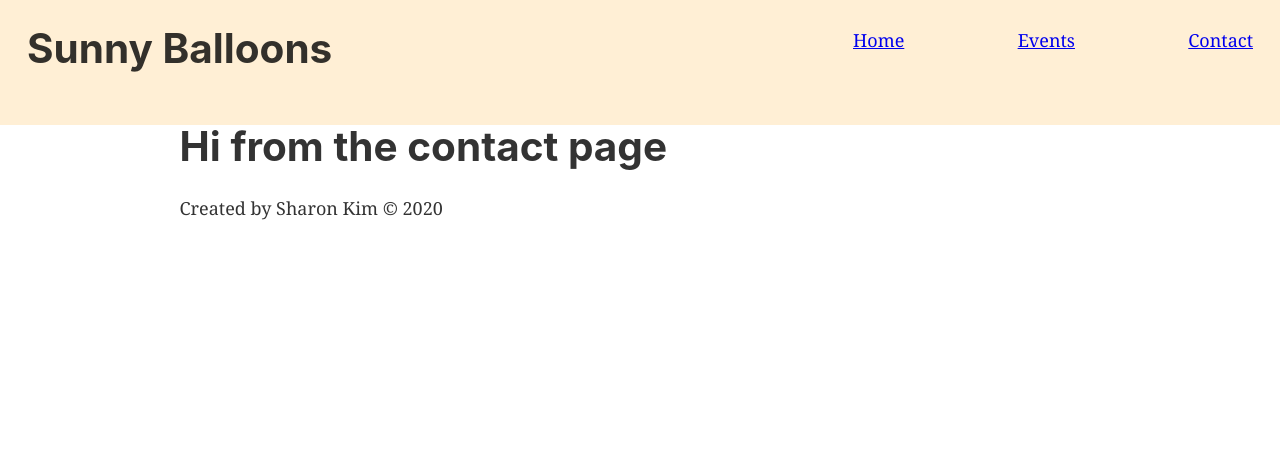
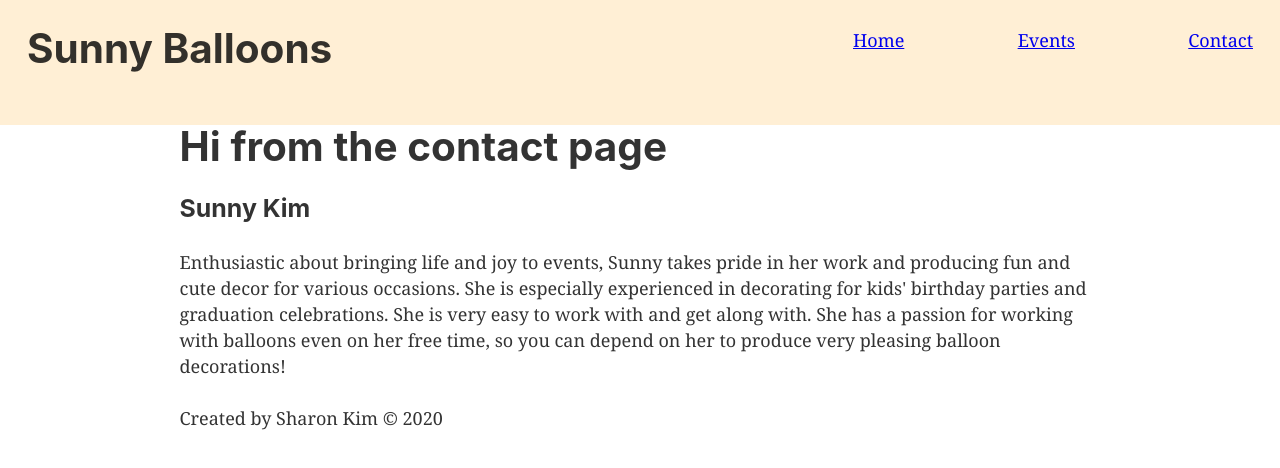
Before and after one commit to sharonk1295/balloons, a Gatsby site: page /contact in a window 1280 px wide. Built offline with nearby package versions, Linux system fonts and the light colour scheme; Gatsby itself is replaced by a stand-in of ours.

Commit message:
added basic content to contact page

```diff
--- a/src/pages/contact.js
+++ b/src/pages/contact.js
@@ -8,6 +8,9 @@ const SecondPage = () => (
   <Layout>
     <SEO title="Contact" />
     <h1>Hi from the contact page</h1>
+    {/* insert photo */}
+    <h3>Sunny Kim</h3>
+    <p>Enthusiastic about bringing life and joy to events, Sunny takes pride in her work and producing fun and cute decor for various occasions. She is especially experienced in decorating for kids' birthday parties and graduation celebrations. She is very easy to work with and get along with. She has a passion for working with balloons even on her free time, so you can depend on her to produce very pleasing balloon decorations!</p>
   </Layout>
 )
 
```
